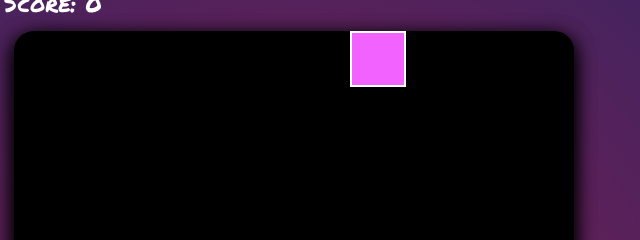
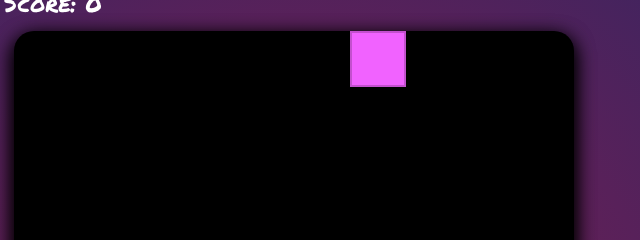
Before and after one commit to RyanVine/snake-game, a plain HTML site: page index.html in a window 1280 px wide. Shown: the top 240 px of the page, 346-986 px from the left. Drawn offline with Linux system fonts and the light colour scheme.

Commit message:
updated colours and added a todo list

```diff
--- a/styles/_food.scss
+++ b/styles/_food.scss
@@ -1,5 +1,5 @@
 .food {
   background-color: #f162ff;
-  border: .25vmin solid white
+  border: .25vmin solid #c350ce;
 
 }
```
Also changed, not shown: scripts/app.js (+13 -5 lines), styles/main.css.
